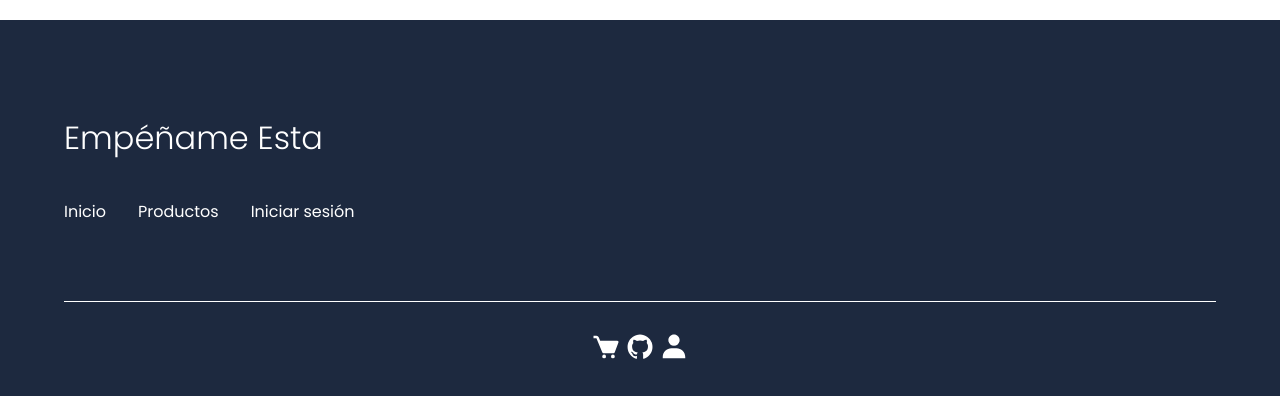
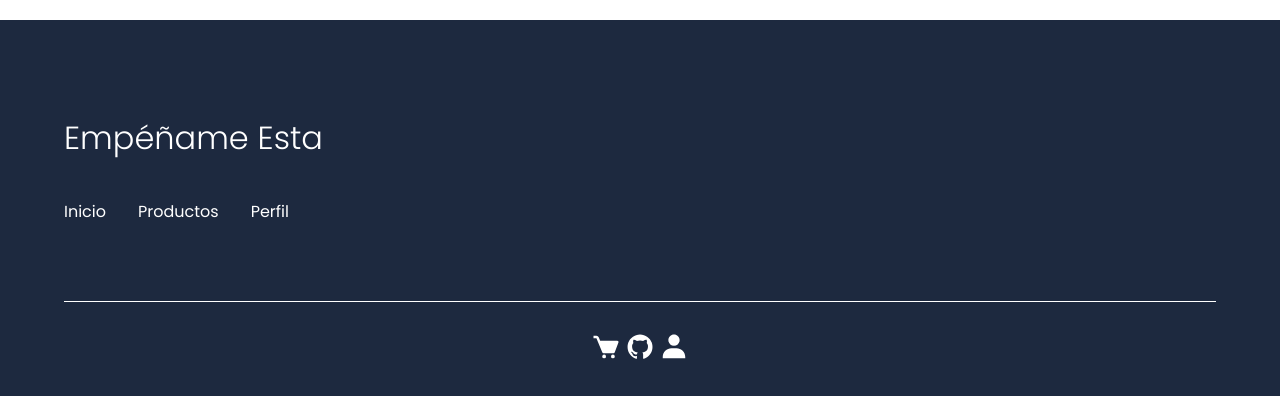
Before and after one commit to EderSampayo/EmpenameEsta-SGSSI, a PHP site: page /principal.php in a window 1280 px wide. Shown: the part 3723-4119 px from the top of the page. Run offline with PHP 8.4, Linux system fonts and the light colour scheme.

Commit message:
Varios cambios para acceder al perfil.php

```diff
--- a/index.php
+++ b/index.php
@@ -39,7 +39,7 @@
                     <a href="productos.php" class="nav__links"></a>
                 </li>
                 <li class="nav__items">
-                    <a href="iniciosesion.php" class="nav__links"></a>
+                    <a href="perfil.php" class="nav__links"></a>
                 </li>
 
                 <img src="images/cerrar.svg" class="nav__close" alt="">
@@ -70,7 +70,7 @@
                         <a href="productos.php" class="nav__links">Productos</a>
                     </li>
                     <li class="nav__items">
-                        <a href="iniciosesion.php" class="nav__links">Iniciar sesión</a>
+                        <a href="perfil.php" class="nav__links">Perfil</a>
                     </li>
                 </ul>
             </nav>
@@ -81,7 +81,7 @@
             <div class="footer__">
                 <a href="productos.php" class="footer__icons"><img src="./images/carrito.svg" class="footer__img"></a>
                 <a href="#" class="footer__icons"><img src="./images/github.svg" class="footer__img"></a>
-                <a href="#" class="footer__icons"><img src="./images/usuario.svg" class="footer__img"></a>
+                <a href="perfil.php" class="footer__icons"><img src="./images/usuario.svg" class="footer__img"></a>
             </div>
         </section>
     </footer>
--- a/principal.php
+++ b/principal.php
@@ -39,7 +39,7 @@
                     <a href="productos.php" class="nav__links">Productos</a>
                 </li>
                 <li class="nav__items">
-                    <a href="iniciosesion.php" class="nav__links">Iniciar sesión</a>
+                    <a href="perfil.php" class="nav__links">Perfil</a>
                 </li>
 
                 <img src="images/cerrar.svg" class="nav__close" alt="">
@@ -210,7 +210,7 @@
                         <a href="productos.php" class="nav__links">Productos</a>
                     </li>
                     <li class="nav__items">
-                        <a href="iniciosesion.php" class="nav__links">Iniciar sesión</a>
+                        <a href="perfil.php" class="nav__links">Perfil</a>
                     </li>
                 </ul>
             </nav>
@@ -221,7 +221,7 @@
             <div class="footer__">
                 <a href="productos.php" class="footer__icons"><img src="./images/carrito.svg" class="footer__img"></a>
                 <a href="#" class="footer__icons"><img src="./images/github.svg" class="footer__img"></a>
-                <a href="#" class="footer__icons"><img src="./images/usuario.svg" class="footer__img"></a>
+                <a href="perfil.php" class="footer__icons"><img src="./images/usuario.svg" class="footer__img"></a>
             </div>
         </section>
     </footer>
--- a/productos.php
+++ b/productos.php
@@ -39,7 +39,7 @@
                     <a href="productos.php" class="nav__links">Productos</a>
                 </li>
                 <li class="nav__items">
-                    <a href="iniciosesion.php" class="nav__links">Iniciar sesión</a>
+                    <a href="perfil.php" class="nav__links">Perfil</a>
                 </li>
 
                 <img src="images/cerrar.svg" class="nav__close" alt="">
@@ -119,7 +119,7 @@
                         <a href="#" class="nav__links">Productos</a>
                     </li>
                     <li class="nav__items">
-                        <a href="iniciosesion.php" class="nav__links">Iniciar sesión</a>
+                        <a href="perfil.php" class="nav__links">Perfil</a>
                     </li>
                 </ul>
             </nav>
@@ -130,7 +130,7 @@
             <div class="footer__">
                 <a href="#" class="footer__icons"><img src="./images/carrito.svg" class="footer__img"></a>
                 <a href="#" class="footer__icons"><img src="./images/github.svg" class="footer__img"></a>
-                <a href="#" class="footer__icons"><img src="./images/usuario.svg" class="footer__img"></a>
+                <a href="perfil.php" class="footer__icons"><img src="./images/usuario.svg" class="footer__img"></a>
             </div>
         </section>
     </footer>
```
Also changed, not shown: perfil.php (+4 -4 lines).
